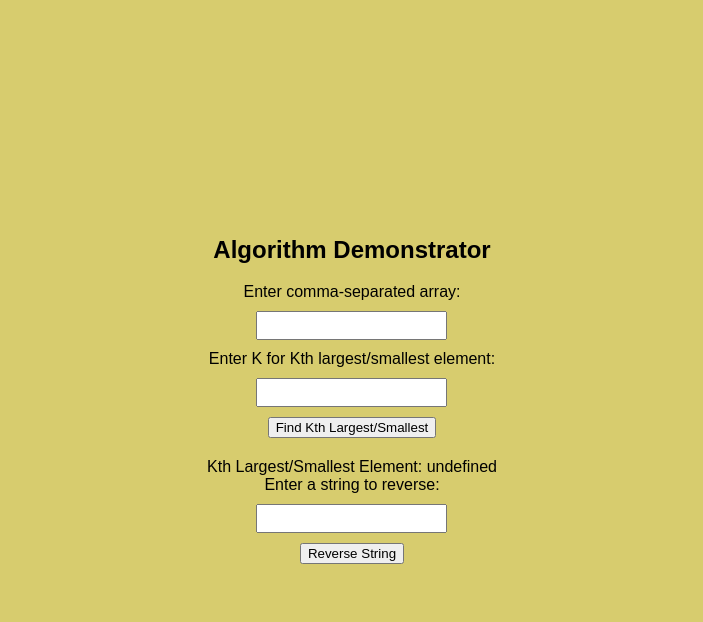
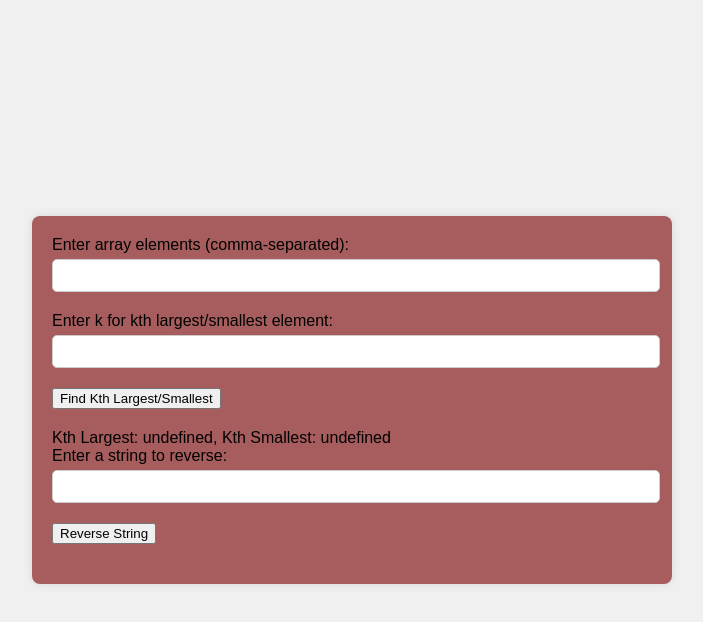
Before and after one commit to Vaibhav-brs/algorithm, a plain HTML site: page index.html in a window 1280 px wide. Both pictures are taken after a click on the button "Find Kth Largest/Smallest". Shown: the whole page, without its empty margins (288-991 px from the left). Drawn offline with Linux system fonts and the light colour scheme.

Commit message:
updating

```diff
--- a/index.html
+++ b/index.html
@@ -9,24 +9,27 @@
 
 <body>
     <div class="container">
-        <h2>Algorithm Demonstrator</h2>
-        <div class="input-label">
-            Enter comma-separated array:
+        <div class="input-group">
+            <label for="array">Enter array elements (comma-separated):</label>
+            <input type="text" id="array">
         </div>
-        <input type="text" id="inputArray" class="input-field">
-        <div class="input-label">
-            Enter K for Kth largest/smallest element:
+        <div class="input-group">
+            <label for="k">Enter k for kth largest/smallest element:</label>
+            <input type="text" id="k">
         </div>
-        <input type="number" id="kValue" class="input-field"><br>
-        <button onclick="findKthLargest()">Find Kth Largest/Smallest</button>
-        <div class="output" id="kthOutput"></div>
+        <button onclick="findKthLargestAndSmallest()">Find Kth Largest/Smallest</button>
+        <div class="result" id="kthResult"></div>
 
-        <div class="input-label">
-            Enter a string to reverse:
+        <div class="input-group">
+            <label for="string">Enter a string to reverse:</label>
+            <input type="text" id="string">
         </div>
-        <input type="text" id="reverseStringInput" class="input-field"><br>
         <button onclick="reverseString()">Reverse String</button>
-        <div class="output" id="reverseStringOutput"></div>
+        <div class="result" id="reverseResult"></div>
+
+        <!-- Add more input groups and buttons for other functions -->
+
+    </div>
 
         <!-- Add more sections for other functionalities -->
 
--- a/index.js
+++ b/index.js
@@ -1,15 +1,21 @@
-function findKthLargest() {
-    const inputArray = document.getElementById('inputArray').value.split(',').map(Number);
-    const k = parseInt(document.getElementById('kValue').value);
-    const sortedArray = inputArray.sort((a, b) => b - a); // Descending order
+
+function findKthLargestAndSmallest() {
+    const arrayInput = document.getElementById('array').value;
+    const k = parseInt(document.getElementById('k').value);
+
+    const array = arrayInput.split(',').map(Number);
+    const sortedArray = array.slice().sort((a, b) => b - a);
     const kthLargest = sortedArray[k - 1];
-    document.getElementById('kthOutput').innerText = `Kth Largest/Smallest Element: ${kthLargest}`;
+    const kthSmallest = sortedArray[array.length - k];
+
+    document.getElementById('kthResult').innerText = `Kth Largest: ${kthLargest}, Kth Smallest: ${kthSmallest}`;
 }
 
 function reverseString() {
-    const inputString = document.getElementById('reverseStringInput').value;
-    const reversedString = inputString.split('').reverse().join('');
-    document.getElementById('reverseStringOutput').innerText = `Reversed String: ${reversedString}`;
+    const stringInput = document.getElementById('string').value;
+    const reversedString = stringInput.split('').reverse().join('');
+
+    document.getElementById('reverseResult').innerText = `Reversed String: ${reversedString}`;
 }
 
 // Implement other functionalities in a similar manner
--- a/style.css
+++ b/style.css
@@ -6,34 +6,37 @@ body {
     justify-content: center;
     align-items: center;
     height: 100vh;
-    background-color: #bead129c;
+    background-color: #f0f0f0;
 }
-
 .container {
-    text-align: center;
+    width: 80%;
+    max-width: 600px;
+    padding: 20px;
+    background-color: #a75d5d;
+    border-radius: 8px;
+    box-shadow: 0 0 10px rgba(0, 0, 0, 0.1);
 }
-
-.input-label {
-    margin-bottom: 10px;
+.input-group {
+    margin-bottom: 20px;
 }
-
-.input-field {
-    padding: 5px;
-    margin-bottom: 10px;
+.input-group label {
+    display: block;
+    margin-bottom: 5px;
 }
-
-.btn {
-    padding: 10px 20px;
+.input-group input[type="text"] {
+    width: calc(100% - 10px);
+    padding: 8px;
+    border-radius: 5px;
+    border: 1px solid #ccc;
+}
+.input-group button {
+    padding: 8px 16px;
+    border: none;
+    border-radius: 5px;
     background-color: #007bff;
-    color: white;
-    border: none;
+    color: #fff;
     cursor: pointer;
 }
-
-.btn:hover {
-    background-color: #0056b3;
-}
-
-.output {
+.result {
     margin-top: 20px;
 }
```
